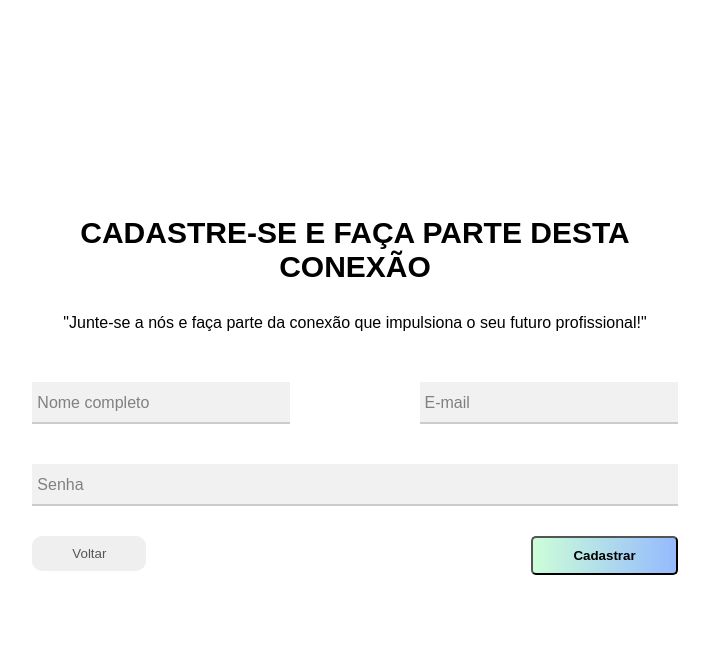
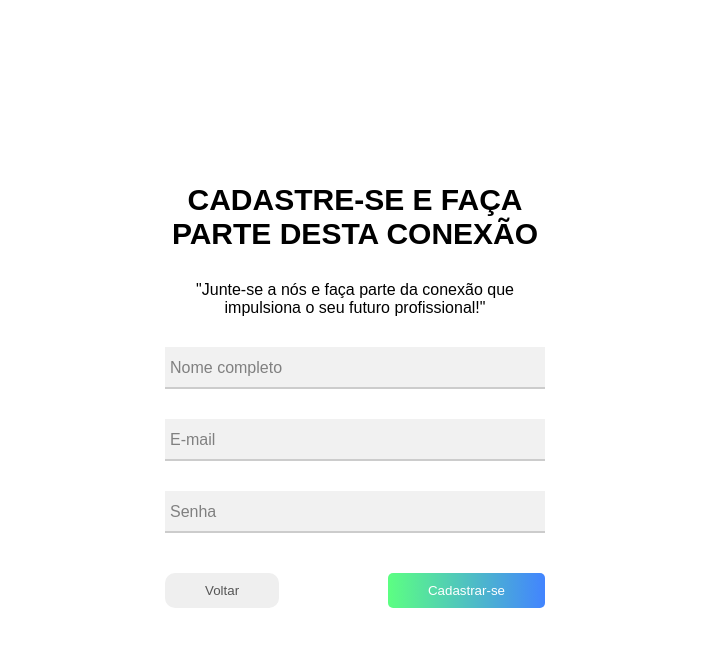
Before and after one commit to HuiseL265/prototipo-pi-2sem-2023, a PHP site: page /cadastro.php in a window 1280 px wide. Shown: the top 657 px of the page, without its empty margins (285-994 px from the left). Run offline with PHP 8.4, Linux system fonts and the light colour scheme.

Commit message:
reordenado tela de cadastro

```diff
--- a/cadastro.php
+++ b/cadastro.php
@@ -25,26 +25,25 @@
 <head>
     <meta charset="UTF-8">
     <meta name="viewport" content="width=device-width, initial-scale=1.0">
-    <title>Conect Jovem | Login</title>
+    <title>Conect Jovem | Cadastro</title>
     <link rel="stylesheet" href="css/cadastro.css">
 </head>
 <body>
-<section class="section-formulario">
+<section class="form-signin m-auto">
         <div class="container">
             <form action="cadastro.php" method="POST">
                 <h1>CADASTRE-SE E FAÇA PARTE DESTA CONEXÃO</h1>
                 <P>"Junte-se a nós e faça parte da conexão que impulsiona o seu futuro profissional!"</P>
-                <div class="juncao-input-nome-email">
-                    <div class="input-single">
+                <div class="form-floating input-single">
                         <input type="text" name="nome" id="nome-box" class="input" required>
                         <label for="nome-box">Nome completo</label>
                     </div>
 
-                    <div class="input-single">
+                <div class="form-floating input-single">
                         <input type="email" name="email" id="email-box" class="input" required>
                         <label for="email-box">E-mail</label>
                     </div>
-                </div>
+
                 <div class="input-single">
                         <input type="password" name="senha" id="senha-box" class="input" required>
                         <label for="senha-box">Senha</label>
@@ -55,7 +54,7 @@
                         <a href="index.html"><button type="button" class="btn-saiba-mais">Voltar</button></a>
                     </div>
                     <div id="btn-enviar">
-                        <input type="submit" name="submit" id="submit" value="Cadastrar">
+                        <input type="submit" name="submit" id="submit" value="Cadastrar-se">
                     </div>
                 </div>
             </form>
--- a/css/cadastro.css
+++ b/css/cadastro.css
@@ -18,7 +18,7 @@ body {
 }
 
 .container {
-    max-width: 1280px;
+    max-width: 500px;
     margin: 0 auto;
     padding: 0 4%;
 }
@@ -54,7 +54,7 @@ form p {
 
 .input-single {
     position: relative;
-    margin: 20px 0;
+    margin: 30px 0;
 }
 
 .input-single label {
@@ -105,13 +105,18 @@ form .input-single .input:valid ~ label {
 
 .btns #btn-enviar [type=submit] {
     padding: 10px 40px;
-    border: 0.5;
+    border: 0;
     border-radius: 5px;
+    color:rgb(255, 255, 255);
     background: rgb(204,254,216);
-    background: linear-gradient(90deg, rgba(204,254,216,1) 0%, rgba(149,186,254,1) 100%);
+    background: linear-gradient(90deg, rgb(92, 255, 130) 0%, rgb(66, 132, 255) 100%);
     cursor: pointer;
-    font-weight: bold;
     transition: 0.3s;
+}
+
+.btns #btn-enviar [type=submit]:hover {
+    background: rgb(204,254,216);
+    background: linear-gradient(90deg, rgb(60, 255, 105) 0%, rgb(46, 119, 255) 100%);
 }
 
 #input-box-maior input{
--- a/css/index.css
+++ b/css/index.css
@@ -41,3 +41,8 @@
     transition: 0.3s;
     color:black !important;
 }
+
+.btn-saiba-mais:hover{
+    background: rgb(204, 207, 254);
+    background: linear-gradient(90deg, rgb(183, 255, 199) 0%, rgb(122, 168, 255)100%);
+}
--- a/css/sobre.css
+++ b/css/sobre.css
@@ -31,11 +31,15 @@
 
 .btn-contato {
     padding: 5px 40px;
-    border: 1;
     border-radius: 5px;
     background: rgb(204,254,216);
     background: linear-gradient(90deg, rgba(204,254,216,1) 0%, rgba(149,186,254,1) 100%);
     cursor: pointer;
+}
+
+.btn-contato:hover{
+    background: rgb(204, 207, 254);
+    background: linear-gradient(90deg, rgb(183, 255, 199) 0%, rgb(122, 168, 255)100%);
 }
 
 .div-btn {
--- a/css/vagas.css
+++ b/css/vagas.css
@@ -41,3 +41,8 @@
     transition: 0.3s;
     color:black !important;
 }
+
+.btn-produto:hover{
+    background: rgb(204, 207, 254);
+    background: linear-gradient(90deg, rgb(183, 255, 199) 0%, rgb(122, 168, 255)100%);
+}
--- a/cursos.html
+++ b/cursos.html
@@ -38,7 +38,7 @@
                         <a href="#" class="text-end search-btn"> <img src="img/lupa.svg"/></a>
                     </div>
                     <div class="col-lg-auto mb-lg-0 me-lg-3 mx-3">
-                        <a href="tela-de-login.html" class="text-decoration-none">
+                        <a href="login.php" class="text-decoration-none">
                             <button type="button" class="form-control text-bg-transparent" id="btn-login">Login</button>
                         </a>
                     </div>
--- a/sobre.html
+++ b/sobre.html
@@ -38,7 +38,7 @@
                         <a href="#" class="text-end search-btn"> <img src="img/lupa.svg"/></a>
                     </div>
                     <div class="col-lg-auto mb-lg-0 me-lg-3 mx-3">
-                        <a href="tela-de-login.html" class="text-decoration-none">
+                        <a href="login.php" class="text-decoration-none">
                             <button type="button" class="form-control text-bg-transparent" id="btn-login">Login</button>
                         </a>
                     </div>
--- a/vagas.html
+++ b/vagas.html
@@ -38,7 +38,7 @@
                         <a href="#" class="text-end search-btn"> <img src="img/lupa.svg"/></a>
                     </div>
                     <div class="col-lg-auto mb-lg-0 me-lg-3 mx-3">
-                        <a href="tela-de-login.html" class="text-decoration-none">
+                        <a href="login.php" class="text-decoration-none">
                             <button type="button" class="form-control text-bg-transparent" id="btn-login">Login</button>
                         </a>
                     </div>
```
Also changed, not shown: css/cabecalho.css (+11 -7 lines), css/contato.css (+8 -3 lines).
